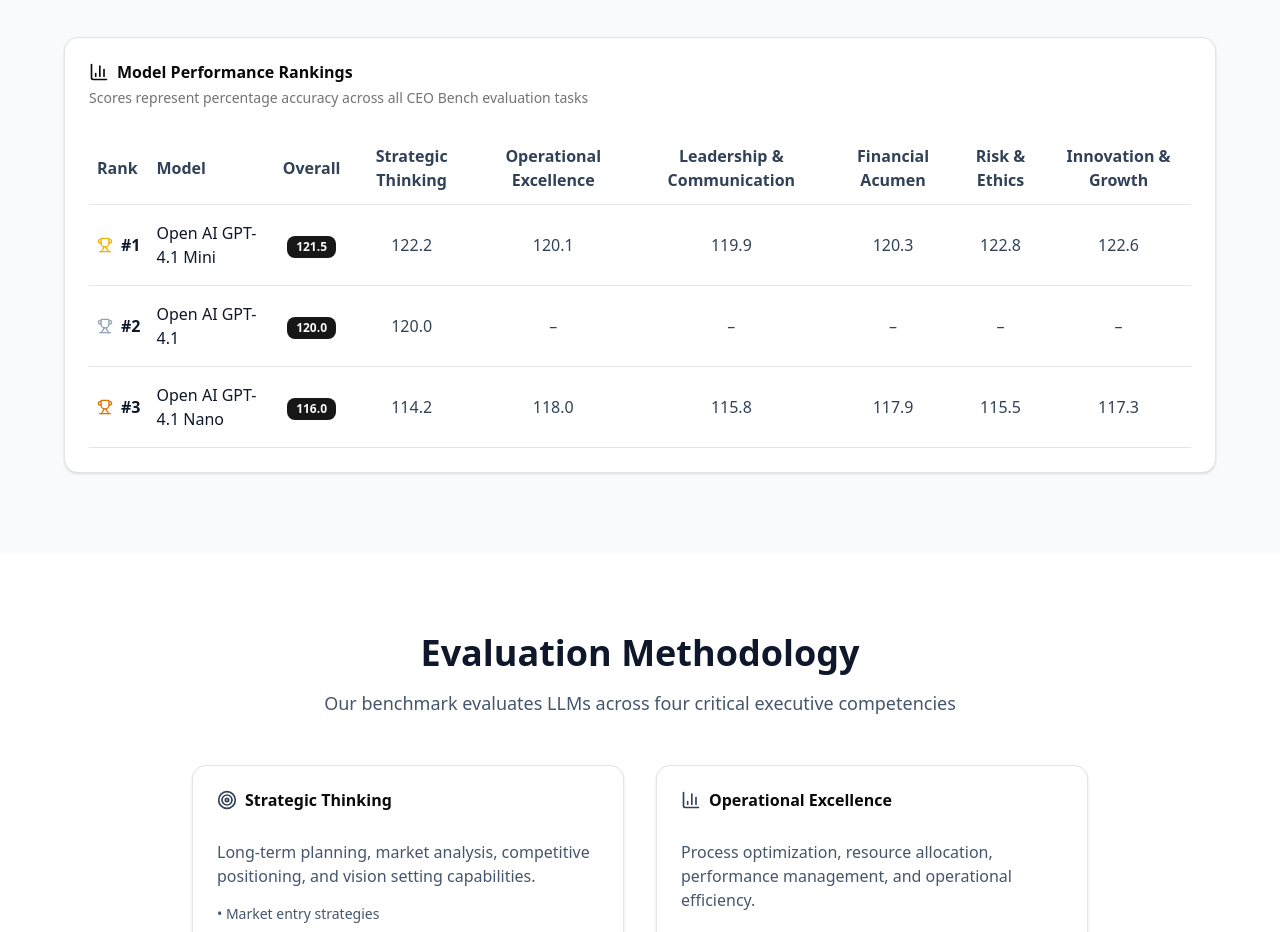
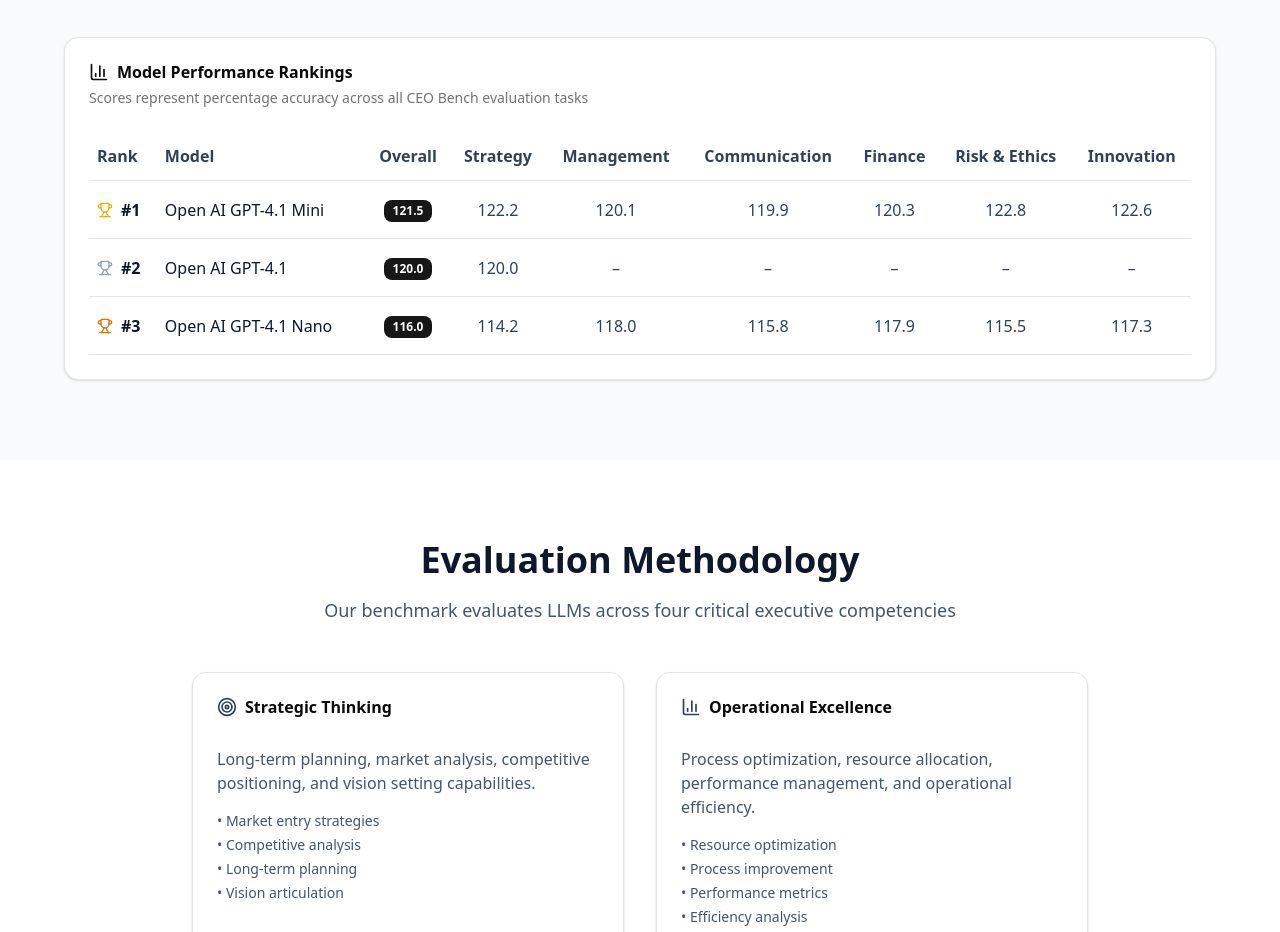
Before and after one commit to dave1010/ceo-bench, a Next.js app: page / in a window 1280 px wide. Shown: the part 1040-1972 px from the top of the page. Built offline with nearby package versions, Linux system fonts and the light colour scheme.

Commit message:
Simplify leaderboard topic labels

```diff
--- a/components/Leaderboard.tsx
+++ b/components/Leaderboard.tsx
@@ -6,6 +6,15 @@
 
 interface Row {
   [key: string]: string
+}
+
+const TOPIC_LABELS: Record<string, string> = {
+  'Strategic Thinking': 'Strategy',
+  'Operational Excellence': 'Management',
+  'Leadership & Communication': 'Communication',
+  'Financial Acumen': 'Finance',
+  'Risk & Ethics': 'Risk & Ethics',
+  'Innovation & Growth': 'Innovation',
 }
 
 async function loadCsv(): Promise<Row[]> {
@@ -59,7 +68,7 @@
                 <th className="text-center py-3 px-2 font-semibold text-slate-700">Overall</th>
                 {topics.map(topic => (
                   <th key={topic} className="text-center py-3 px-2 font-semibold text-slate-700">
-                    {topic}
+                    {TOPIC_LABELS[topic] ?? topic}
                   </th>
                 ))}
               </tr>
```
